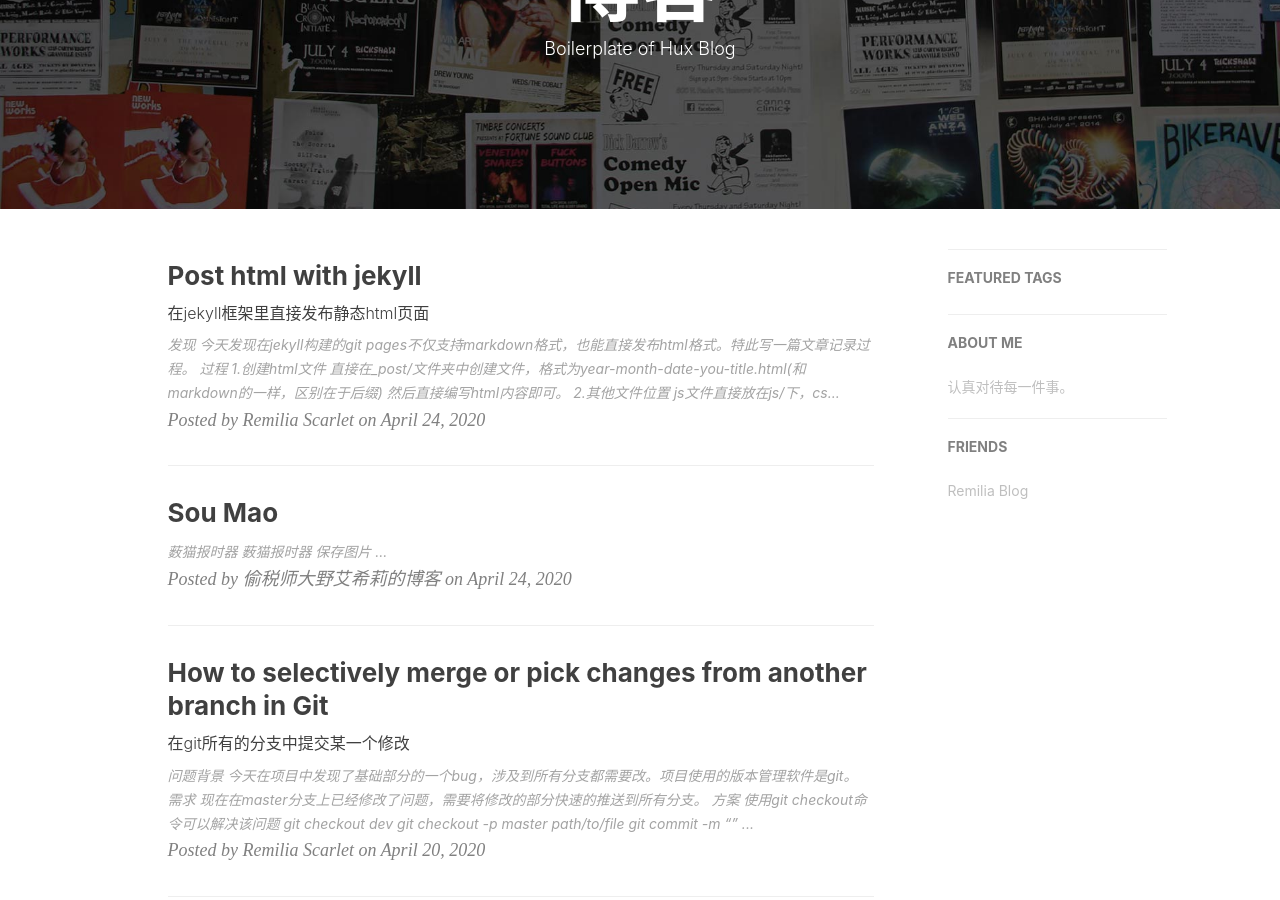
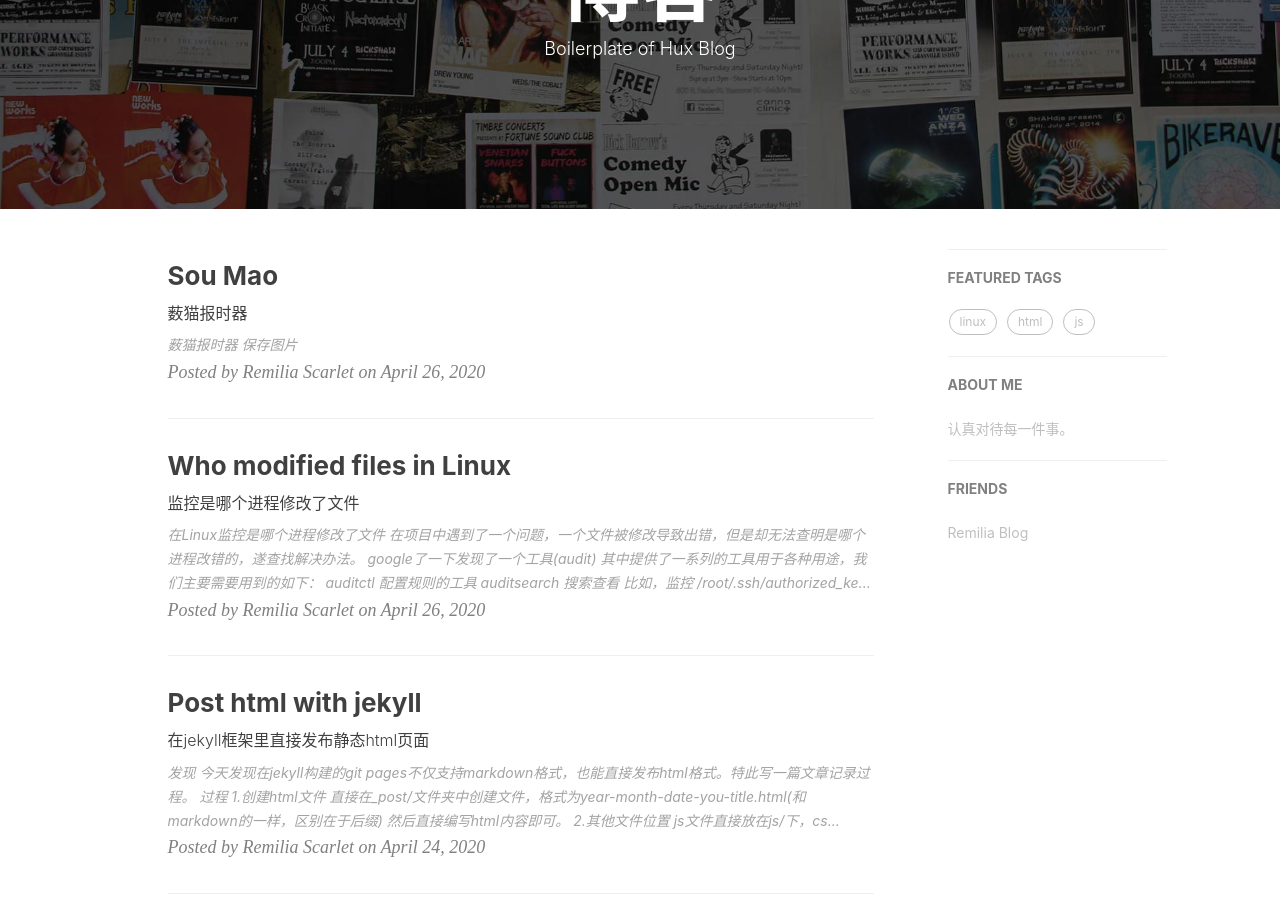
Before and after one commit to zh616110538/zh616110538.github.io, a Jekyll site: the page built from index.html, in a window 1280 px wide and 900 px high, scrolled down 297 px. Built offline with Jekyll 4.4.1, drawn with Linux system fonts in a browser that asks for light colours; nearby versions of some CDN libraries; the list of posts is cut into pages by our own code; comment, search, counter and statistics services are not loaded.

Commit message:
1.添加audit博客 2.添加markdown里的薮猫报时器

```diff
--- a/_posts/2020-04-24-sou-mao.html
+++ b/_posts/2020-04-24-sou-mao.html
@@ -14,7 +14,7 @@
             </header>
             <section class="description">
                 <div id="container" class="image"></div>
-                <div style="text-align: center; padding-top: 1em"><button id="dl-btn">保存图片</button></div>
+                <div style="text-align: center;padding-top: 1em"><button id="dl-btn">保存图片</button></div>
             </section>
         </div>
         <!-- https://github.com/tholman/github-corners -->
--- /dev/null
+++ b/_posts/2020-04-26-Sou-Mao.markdown
@@ -0,0 +1,29 @@
+---
+layout:        default
+title:         "Sou Mao"
+subtitle:      "薮猫报时器"
+date:          "2020-04-26 16:06:58 +0800"
+author:        "Remilia Scarlet"
+header-img:    "img/post-bg-2015.jpg"
+tags:
+    - js
+    - html
+    - css
+---
+<link rel="stylesheet" href="/css/soumao.css">
+<div class="container">
+<header>
+<h1>薮猫报时器</h1>
+</header>
+<section class="description">
+<div id="container" class="image"></div>
+<div style="text-align: center;padding-top: 1em"><button id="dl-btn">保存图片</button></div>
+</section>
+</div>
+<!-- https://github.com/tholman/github-corners -->
+<svg id="github-bg" width="80" height="80" viewBox="0 0 250 250" style="fill: #000; position: absolute; top: 0; border: 0; right: 0; color: #000; transition: color 3s;" aria-hidden="true">
+<path d="M0,0 L115,115 L130,115 L142,142 L250,250 L250,0 Z"></path>
+<path d="M128.3,109.0 C113.8,99.7 119.0,89.6 119.0,89.6 C122.0,82.7 120.5,78.6 120.5,78.6 C119.2,72.0 123.4,76.3 123.4,76.3 C127.3,80.9 125.5,87.3 125.5,87.3 C122.9,97.6 130.6,101.9 134.4,103.2" fill="currentColor" style="transform-origin: 130px 106px;" class="octo-arm"></path>
+<path d="M115.0,115.0 C114.9,115.1 118.7,116.5 119.8,115.4 L133.7,101.6 C136.9,99.2 139.9,98.4 142.2,98.6 C133.8,88.0 127.5,74.4 143.8,58.0 C148.5,53.4 154.0,51.2 159.7,51.0 C160.3,49.4 163.2,43.6 171.4,40.1 C171.4,40.1 176.1,42.5 178.8,56.2 C183.1,58.6 187.2,61.8 190.9,65.4 C194.5,69.0 197.7,73.2 200.1,77.6 C213.8,80.2 216.3,84.9 216.3,84.9 C212.7,93.1 206.9,96.0 205.4,96.6 C205.1,102.4 203.0,107.8 198.3,112.5 C181.9,128.9 168.3,122.5 157.7,114.1 C157.9,116.9 156.7,120.9 152.7,124.9 L141.0,136.5 C139.8,137.7 141.6,141.9 141.8,141.8 Z" fill="currentColor" class="octo-body"></path>
+</svg>
+<script src="/js/soumao.js"></script>
--- /dev/null
+++ b/_posts/2020-04-26-Who-modified-files-in-Linux.markdown
@@ -0,0 +1,34 @@
+---
+layout:        post
+title:         "Who modified files in Linux"
+subtitle:      "监控是哪个进程修改了文件"
+date:          "2020-04-26 15:29:47 +0800"
+author:        "Remilia Scarlet"
+header-img:    "img/post-bg-2015.jpg"
+tags:
+    - linux
+---
+
+# 在Linux监控是哪个进程修改了文件 #
+
+
+在项目中遇到了一个问题，一个文件被修改导致出错，但是却无法查明是哪个进程改错的，遂查找解决办法。
+
+google了一下发现了一个工具([audit](https://www.ibm.com/developerworks/cn/linux/l-lo-use-space-audit-tool/index.html))
+
+其中提供了一系列的工具用于各种用途，我们主要需要用到的如下：
+1. auditctl 配置规则的工具
+2. auditsearch 搜索查看
+
+比如，监控 /root/.ssh/authorized_keys 文件是否被修改过：
+
+    auditctl -w /root/.ssh/authorized_keys -p war -k auth_key
+
+- -w 指明要监控的文件
+- -p awrx 要监控的操作类型，append, write, read, execute
+- -k 给当前这条监控规则起个名字，方便搜索过滤
+
+查看修改纪录：ausearch -i -k auth_key，生成报表 aureport.
+
+<br>
+参考手册：[https://linux.die.net/man/8/auditd](https://linux.die.net/man/8/auditd)
```
